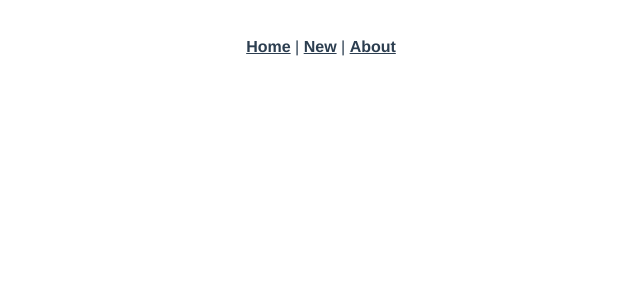
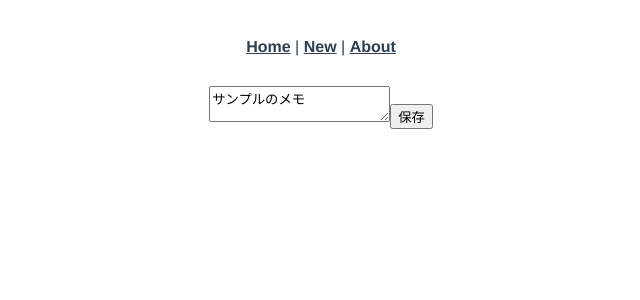
Before and after one commit to haruna-tsujita/CLI-todo_app, a Vue app in the folder memo_app/: page /edit/1 in a window 1280 px wide. Shown: the top 300 px of the page, without its empty margins (319-959 px from the left). Built offline with nearby package versions, Linux system fonts and the light colour scheme.

Commit message:
編集機能を実装

```diff
--- a/memo_app/src/router/index.js
+++ b/memo_app/src/router/index.js
@@ -16,6 +16,11 @@
     component: () => import('../views/New.vue')
   },
   {
+    path: '/edit/:id',
+    name: 'Edit',
+    component: () => import('../views/Edit.vue')
+  },
+  {
     path: '/about',
     name: 'About',
     // route level code-splitting
--- /dev/null
+++ b/memo_app/src/views/Edit.vue
@@ -0,0 +1,27 @@
+<template>
+  <div class="editor">
+  <textarea name="memo" v-model="memo.body"></textarea>
+  <button @click="save">保存</button>
+  </div>
+</template>
+
+<script>
+  export default {
+    name: "edit",
+    computed: {
+      memo: function() {
+        let id = this.$route.params["id"]
+        return this.$store.state.memos.find(memo => memo.id == id)
+      }
+    },
+    methods: {
+      save: function() {
+        this.$store.commit("update", {
+          id: this.memo.id,
+          body: this.memo.body
+        })
+        this.$router.push("/")
+      }
+    }
+  }
+</script>
```
